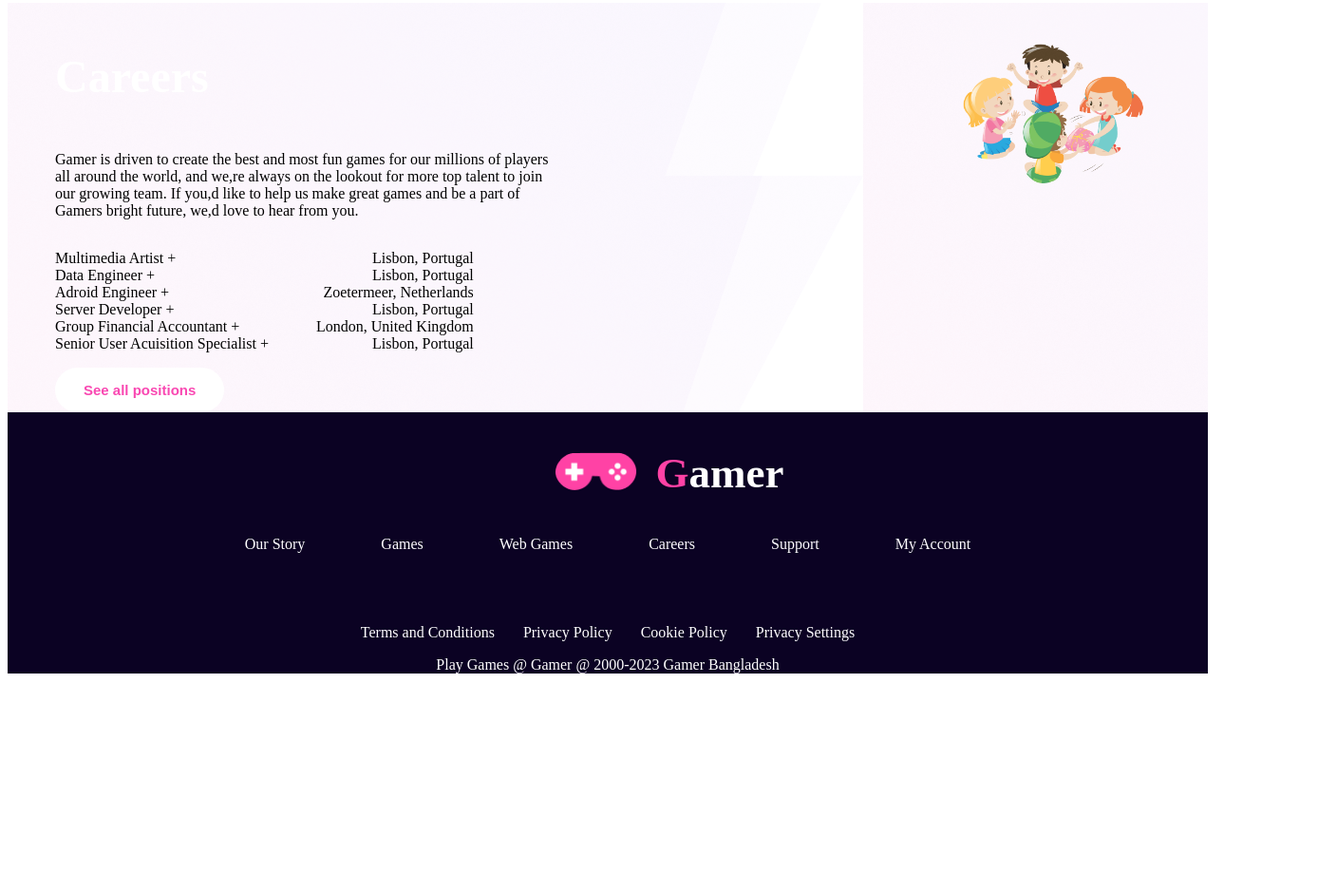
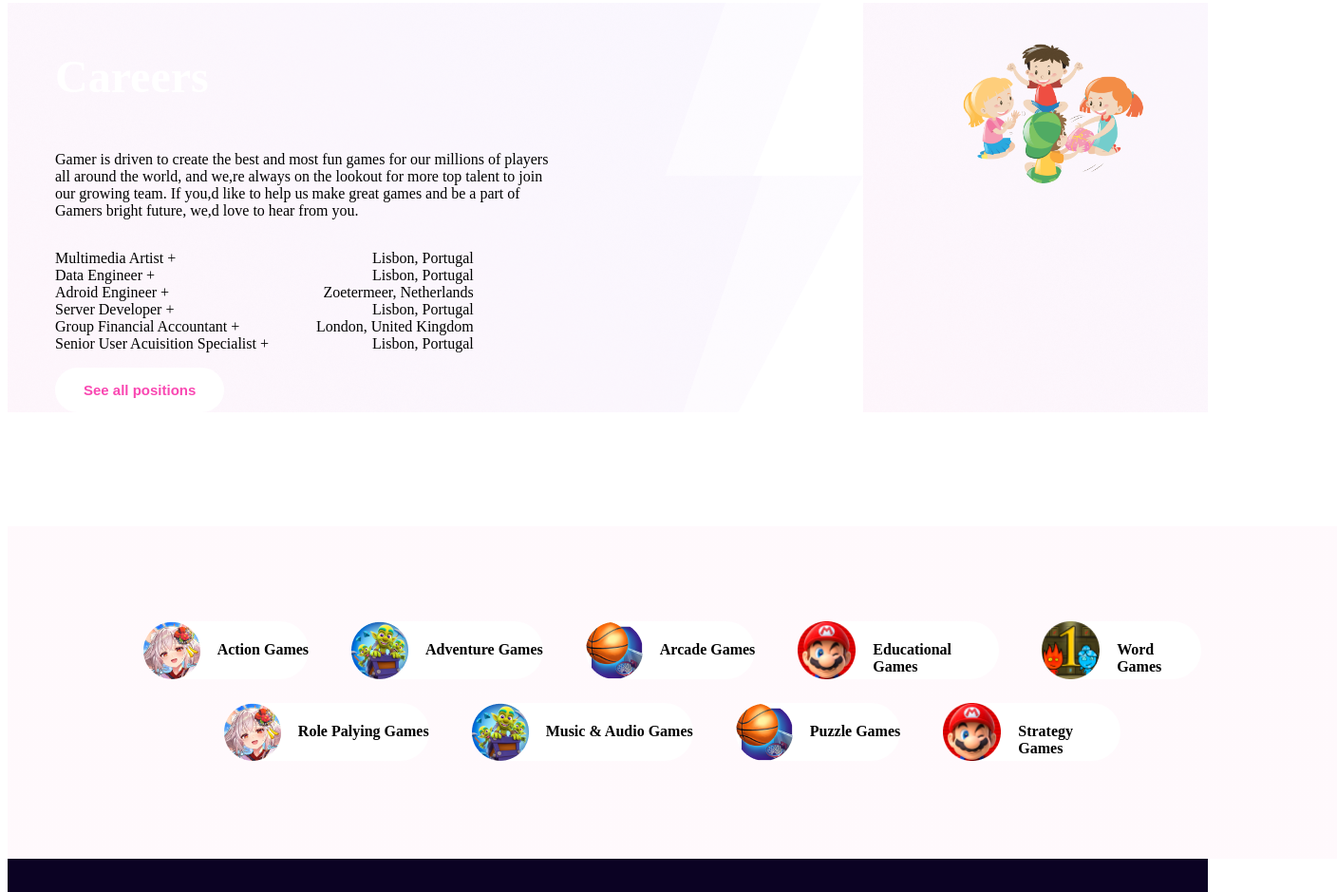
Before and after one commit to Farhan1471/gamer-zone, a plain HTML site: page index.html in a window 1280 px wide. Shown: the part 3153-4092 px from the top of the page at 95% size, 1408 px wide, since content can reach past the window. Before the commit the page ends 3878 px from the top, so only its background shows below. Drawn offline with Linux system fonts and the light colour scheme.

Commit message:
almost done without responsive

```diff
--- a/index.html
+++ b/index.html
@@ -63,19 +63,19 @@
         </section>
         <div class="card">
             <div class="first-card">
-                <img src="images/Rectangle 4.png" alt="">
+                <img src="images/Rectangle 4.png" alt="" width="250" height="300">
                 <p>No Download. No Installs. Play games Instantly on Gamer.</p>
             </div>
             <div class="second-card">
-                <img src="images/Rectangle 5.png" alt="">
+                <img src="images/Rectangle 5.png" alt="" width="250" height="300">
                 <p>Did you score? #unblockedgames #school</p>
             </div>
             <div class="third-card">
-                <img src="images/Rectangle 6.png" alt="">
+                <img src="images/Rectangle 6.png" alt="" width="250" height="300">
                 <p>Breaking game records like OG</p>
             </div>
             <div class="fourth-card">
-                <img src="images/Rectangle 7.png" alt="">
+                <img src="images/Rectangle 7.png" alt="" width="250" height="300">
                 <p>Busted gaming on school laptop, but you are still lit.</p>
             </div>
         </div>
@@ -119,6 +119,48 @@
             <img src="images/Group 65.png" alt="">
            </div>
         </section>
+        <div class="game-type">
+            <div class="game-type-one">
+                <div class="action-games">
+                    <img src="images/Rectangle 11.png" alt="">
+                    <h4>Action Games</h4>
+                </div>
+                <div class="adventure-games">
+                    <img src="images/Rectangle 12.png" alt="">
+                    <h4>Adventure Games</h4>
+                </div>
+                <div class="arcade-games">
+                    <img src="images/Rectangle 13.png" alt="">
+                    <h4>Arcade Games</h4>
+                </div>
+                <div class="educational-games">
+                    <img src="images/Rectangle 14.png" alt="">
+                    <h4>Educational Games</h4>
+                </div>
+                <div class="word-games">
+                    <img src="images/Rectangle 15.png" alt="">
+                    <h4>Word Games</h4>
+                </div>
+            </div>
+            <div class="game-type-two">
+                <div class="role-palying-games">
+                    <img src="images/Rectangle 11.png" alt="">
+                    <h4>Role Palying Games</h4>
+                </div>
+                <div class="music-and-audio-games">
+                    <img src="images/Rectangle 12.png" alt="">
+                    <h4>Music & Audio Games</h4>
+                </div>
+                <div class="puzzle-games">
+                    <img src="images/Rectangle 13.png" alt="">
+                    <h4>Puzzle Games</h4>
+                </div>
+                <div class="strategy-games">
+                    <img src="images/Rectangle 14.png" alt="">
+                    <h4>Strategy Games</h4>
+                </div>
+            </div>
+        </div>
     </main>
     <footer class="footer">
             <div class="gamer-logo">
@@ -133,6 +175,14 @@
                 <nav>Support</nav>
                 <nav>My Account</nav>
             </div>
+            <div class="social-media">
+                <a href="#" class="fa-twitter"></a>
+                <a href="#" class="fa-facebook"></a>
+                <a href="#" class="fa-youtube"></a>
+                <a href="#" class="fa-linkedin"></a>
+                <a href="#" class="fa-instagram"></a>
+                <a href="#" class="fa-apple"></a>
+            </div>
             <div class="last-thing">
                 <nav>Terms and Conditions</nav>
                 <nav>Privacy Policy</nav>
--- a/styles/gamer.css
+++ b/styles/gamer.css
@@ -3,6 +3,9 @@
 }
 .header-nav{
     display: flex;
+}
+.goat{
+    text-align: center;
 }
 .gamer-logo{
     display: flex;
@@ -110,7 +113,7 @@
     font-weight: 700;
     font-size: 32px;
 }
-/* vedios all thing */
+/* videos all thing */
 .video-heading{
     text-align: center;
 }
@@ -129,6 +132,8 @@
     display: flex;
     width: 342px;
     height: 400px;
+    gap: 50px;
+    margin-left: 120px;
 }
 .big-poster{
     margin-top: 120px;
@@ -203,6 +208,81 @@
     color: #F948B2;
     border: none;
 }
+
+/* different game section */
+.game-type{
+    background: linear-gradient(90deg, rgba(255, 66, 165, 0.03) 0%, rgba(255, 66, 165, 0.03) 100%);
+    width: 1400px;
+    height: 350px;
+}
+.game-type-one{
+    padding-top: 100px;
+    display: flex;
+    gap: 45px;
+    justify-content: center;
+    margin-top: 120px;
+    margin-bottom: 25px;
+}
+.action-games{
+    display: flex;
+    border-radius: 50px;
+    background: #FFF;
+    gap: 18px;
+}
+.adventure-games{
+    display: flex;
+    border-radius: 50px;
+    background: #FFF;
+    gap: 18px;
+}
+.arcade-games{
+    display: flex;
+    border-radius: 50px;
+    background: #FFF;
+    gap: 18px;
+}
+.educational-games{
+    display: flex;
+    border-radius: 50px;
+    background: #FFF;
+    gap: 18px;
+}
+.word-games{
+    display: flex;
+    border-radius: 50px;
+    background: #FFF;
+    gap: 18px;
+}
+.game-type-two{
+    display: flex;
+    gap: 45px;
+    justify-content: center;
+    margin-bottom: 115px;
+}
+.role-palying-games{
+    display: flex;
+    border-radius: 50px;
+    background: #FFF;
+    gap: 18px;
+}
+.music-and-audio-games{
+    display: flex;
+    border-radius: 50px;
+    background: #FFF;
+    gap: 18px;
+}
+.puzzle-games{
+    display: flex;
+    border-radius: 50px;
+    background: #FFF;
+    gap: 18px;
+}
+.strategy-games{
+    display: flex;
+    border-radius: 50px;
+    background: #FFF;
+    gap: 18px;
+}
 /* footer style */
 .footer{
     background-color: #0B0223;
@@ -217,6 +297,27 @@
     gap: 80px;
     margin-top: 40px;
 }
+/* social media section */
+.social-media{
+    padding: 20px;
+    font-size: 30px;
+    width: 50px;
+    text-align: center;
+    margin: 5px 2px;
+  }
+
+  .social-media:hover {
+      opacity: 0.7;
+  }
+
+  .fa-facebook {
+    background: #3B5998;
+    color: white;
+  }
+  .fa-youtube {
+    background: #bb0000;
+    color: white;
+  }
 .last-thing{
     display: flex;
     gap: 30px;
@@ -225,4 +326,5 @@
 }
 .copyright{
     text-align: center;
+    padding-bottom: 100px;
 }
```
